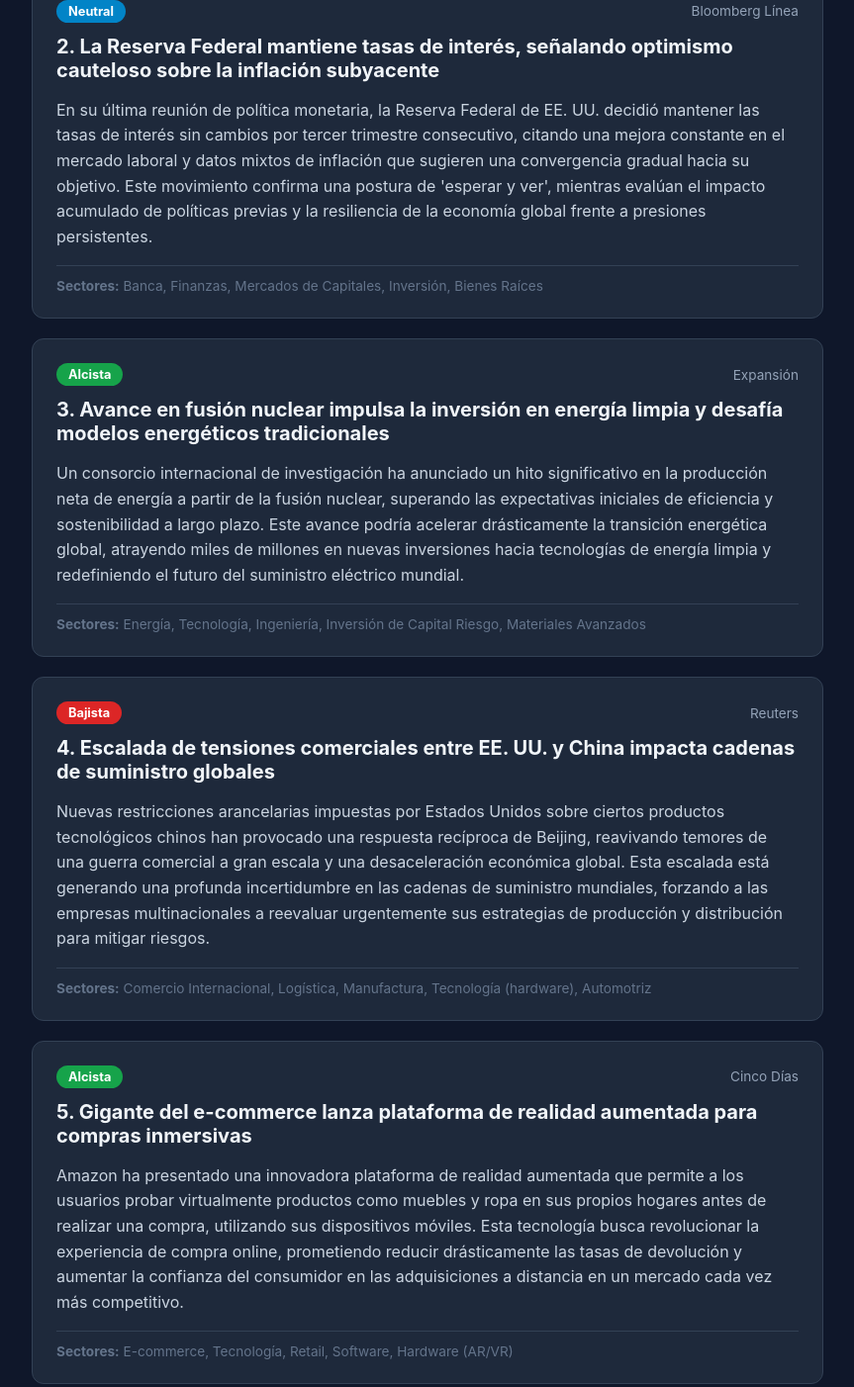
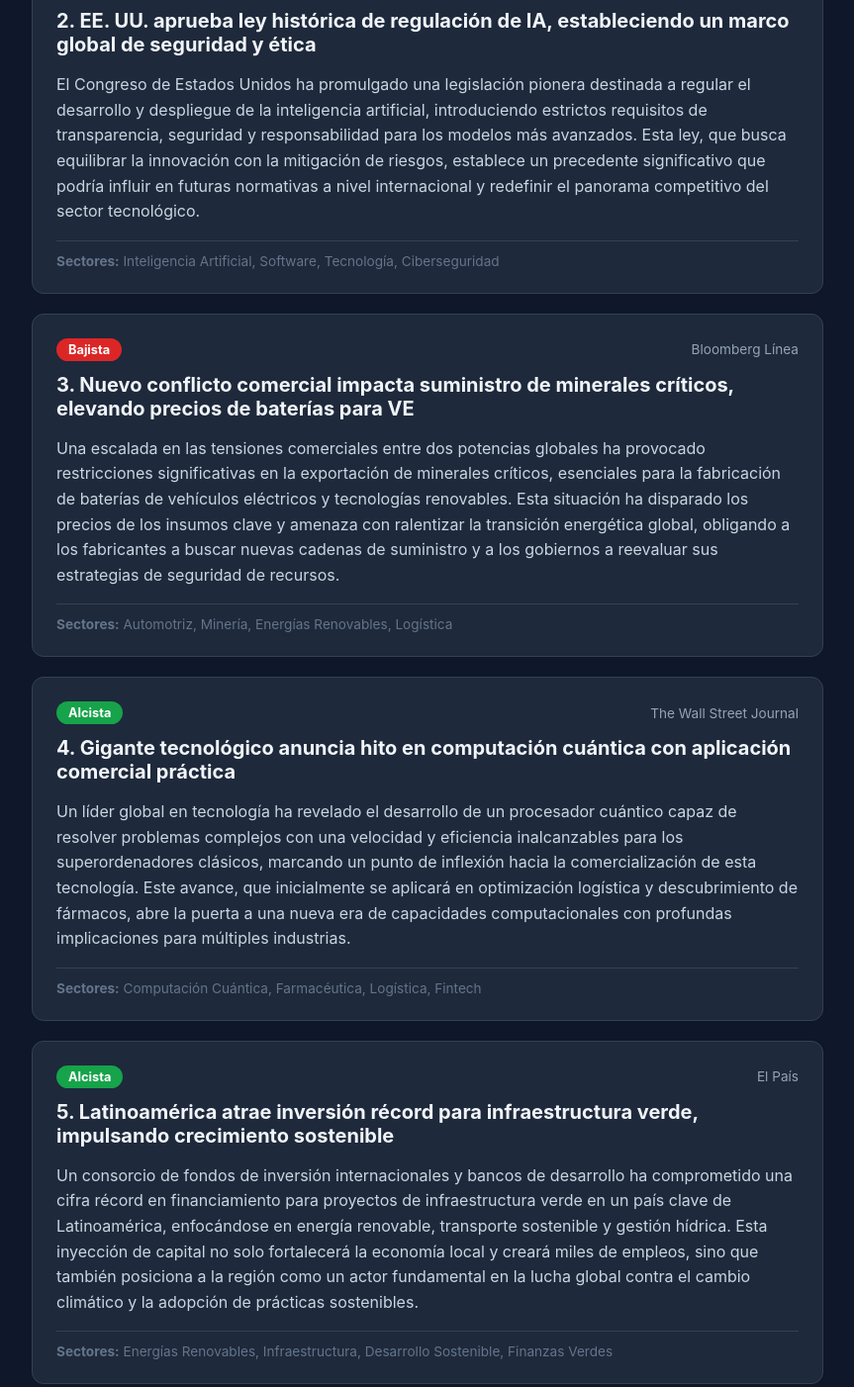
Before and after one commit to Jjjay-p/automatizacion, a plain HTML site: page index.html in a window 1280 px wide. Shown: the part 633-2035 px from the top of the page at 99% size, without its empty margins (208-1071 px from the left). Drawn offline with Linux system fonts and the light colour scheme.

Commit message:
Actualización diaria de portal de noticias

```diff
--- a/index.html
+++ b/index.html
@@ -34,7 +34,7 @@
     <div class="container">
         <header>
             <h1>📰 What's Happening Today?</h1>
-            <p class="timestamp">Última actualización: 26/11/2026 17:55 (hs)</p>
+            <p class="timestamp">Última actualización: 27/11/2026 17:41 (hs)</p>
             <button class="btn-update" id="reloadBtn" onclick="dispararActualizacion()">
                 🔄 Actualizar Noticias Ahora
             </button>
@@ -44,61 +44,61 @@
 
         <div class="card">
             <div class="card-header">
-                <span class="badge" style="background-color: #dc2626;">Bajista</span>
-                <span class="source">El País</span>
+                <span class="badge" style="background-color: #0284c7;">Neutral</span>
+                <span class="source">Financial Times en Español</span>
             </div>
-            <h2>1. La Unión Europea aprueba el marco regulatorio definitivo para la IA, impactando a gigantes tecnológicos globales</h2>
-            <p class="summary">Tras años de intensas negociaciones, la Unión Europea ha finalizado su Ley de Inteligencia Artificial, estableciendo normas estrictas sobre el uso de sistemas de alto riesgo y la transparencia algorítmica. Esta legislación pionera busca proteger los derechos fundamentales de los ciudadanos europeos, pero impone desafíos significativos para las empresas tecnológicas globales, obligándolas a adaptar sus modelos de negocio y operaciones para cumplir con las nuevas directrices.</p>
+            <h2>1. BCE insinúa recortes de tasas para 2027 ante desaceleración, desafiando la inflación persistente</h2>
+            <p class="summary">El Banco Central Europeo ha señalado la posibilidad de iniciar recortes en sus tipos de interés a principios de 2027, citando una notable desaceleración en la actividad económica de la Eurozona, a pesar de que la inflación subyacente se mantiene por encima del objetivo del 2%. Este giro potencial en la política monetaria busca estimular el crecimiento, generando incertidumbre en los mercados sobre el equilibrio entre estabilidad de precios y apoyo económico.</p>
             <div class="card-footer">
-                <strong>Sectores:</strong> Tecnología, Software, Regulación, Consultoría
+                <strong>Sectores:</strong> Banca, Mercados Financieros, Inmobiliario, Automotriz
             </div>
         </div>
 
         <div class="card">
             <div class="card-header">
                 <span class="badge" style="background-color: #0284c7;">Neutral</span>
+                <span class="source">Reuters</span>
+            </div>
+            <h2>2. EE. UU. aprueba ley histórica de regulación de IA, estableciendo un marco global de seguridad y ética</h2>
+            <p class="summary">El Congreso de Estados Unidos ha promulgado una legislación pionera destinada a regular el desarrollo y despliegue de la inteligencia artificial, introduciendo estrictos requisitos de transparencia, seguridad y responsabilidad para los modelos más avanzados. Esta ley, que busca equilibrar la innovación con la mitigación de riesgos, establece un precedente significativo que podría influir en futuras normativas a nivel internacional y redefinir el panorama competitivo del sector tecnológico.</p>
+            <div class="card-footer">
+                <strong>Sectores:</strong> Inteligencia Artificial, Software, Tecnología, Ciberseguridad
+            </div>
+        </div>
+
+        <div class="card">
+            <div class="card-header">
+                <span class="badge" style="background-color: #dc2626;">Bajista</span>
                 <span class="source">Bloomberg Línea</span>
             </div>
-            <h2>2. La Reserva Federal mantiene tasas de interés, señalando optimismo cauteloso sobre la inflación subyacente</h2>
-            <p class="summary">En su última reunión de política monetaria, la Reserva Federal de EE. UU. decidió mantener las tasas de interés sin cambios por tercer trimestre consecutivo, citando una mejora constante en el mercado laboral y datos mixtos de inflación que sugieren una convergencia gradual hacia su objetivo. Este movimiento confirma una postura de 'esperar y ver', mientras evalúan el impacto acumulado de políticas previas y la resiliencia de la economía global frente a presiones persistentes.</p>
+            <h2>3. Nuevo conflicto comercial impacta suministro de minerales críticos, elevando precios de baterías para VE</h2>
+            <p class="summary">Una escalada en las tensiones comerciales entre dos potencias globales ha provocado restricciones significativas en la exportación de minerales críticos, esenciales para la fabricación de baterías de vehículos eléctricos y tecnologías renovables. Esta situación ha disparado los precios de los insumos clave y amenaza con ralentizar la transición energética global, obligando a los fabricantes a buscar nuevas cadenas de suministro y a los gobiernos a reevaluar sus estrategias de seguridad de recursos.</p>
             <div class="card-footer">
-                <strong>Sectores:</strong> Banca, Finanzas, Mercados de Capitales, Inversión, Bienes Raíces
+                <strong>Sectores:</strong> Automotriz, Minería, Energías Renovables, Logística
             </div>
         </div>
 
         <div class="card">
             <div class="card-header">
                 <span class="badge" style="background-color: #16a34a;">Alcista</span>
-                <span class="source">Expansión</span>
+                <span class="source">The Wall Street Journal</span>
             </div>
-            <h2>3. Avance en fusión nuclear impulsa la inversión en energía limpia y desafía modelos energéticos tradicionales</h2>
-            <p class="summary">Un consorcio internacional de investigación ha anunciado un hito significativo en la producción neta de energía a partir de la fusión nuclear, superando las expectativas iniciales de eficiencia y sostenibilidad a largo plazo. Este avance podría acelerar drásticamente la transición energética global, atrayendo miles de millones en nuevas inversiones hacia tecnologías de energía limpia y redefiniendo el futuro del suministro eléctrico mundial.</p>
+            <h2>4. Gigante tecnológico anuncia hito en computación cuántica con aplicación comercial práctica</h2>
+            <p class="summary">Un líder global en tecnología ha revelado el desarrollo de un procesador cuántico capaz de resolver problemas complejos con una velocidad y eficiencia inalcanzables para los superordenadores clásicos, marcando un punto de inflexión hacia la comercialización de esta tecnología. Este avance, que inicialmente se aplicará en optimización logística y descubrimiento de fármacos, abre la puerta a una nueva era de capacidades computacionales con profundas implicaciones para múltiples industrias.</p>
             <div class="card-footer">
-                <strong>Sectores:</strong> Energía, Tecnología, Ingeniería, Inversión de Capital Riesgo, Materiales Avanzados
-            </div>
-        </div>
-
-        <div class="card">
-            <div class="card-header">
-                <span class="badge" style="background-color: #dc2626;">Bajista</span>
-                <span class="source">Reuters</span>
-            </div>
-            <h2>4. Escalada de tensiones comerciales entre EE. UU. y China impacta cadenas de suministro globales</h2>
-            <p class="summary">Nuevas restricciones arancelarias impuestas por Estados Unidos sobre ciertos productos tecnológicos chinos han provocado una respuesta recíproca de Beijing, reavivando temores de una guerra comercial a gran escala y una desaceleración económica global. Esta escalada está generando una profunda incertidumbre en las cadenas de suministro mundiales, forzando a las empresas multinacionales a reevaluar urgentemente sus estrategias de producción y distribución para mitigar riesgos.</p>
-            <div class="card-footer">
-                <strong>Sectores:</strong> Comercio Internacional, Logística, Manufactura, Tecnología (hardware), Automotriz
+                <strong>Sectores:</strong> Computación Cuántica, Farmacéutica, Logística, Fintech
             </div>
         </div>
 
         <div class="card">
             <div class="card-header">
                 <span class="badge" style="background-color: #16a34a;">Alcista</span>
-                <span class="source">Cinco Días</span>
+                <span class="source">El País</span>
             </div>
-            <h2>5. Gigante del e-commerce lanza plataforma de realidad aumentada para compras inmersivas</h2>
-            <p class="summary">Amazon ha presentado una innovadora plataforma de realidad aumentada que permite a los usuarios probar virtualmente productos como muebles y ropa en sus propios hogares antes de realizar una compra, utilizando sus dispositivos móviles. Esta tecnología busca revolucionar la experiencia de compra online, prometiendo reducir drásticamente las tasas de devolución y aumentar la confianza del consumidor en las adquisiciones a distancia en un mercado cada vez más competitivo.</p>
+            <h2>5. Latinoamérica atrae inversión récord para infraestructura verde, impulsando crecimiento sostenible</h2>
+            <p class="summary">Un consorcio de fondos de inversión internacionales y bancos de desarrollo ha comprometido una cifra récord en financiamiento para proyectos de infraestructura verde en un país clave de Latinoamérica, enfocándose en energía renovable, transporte sostenible y gestión hídrica. Esta inyección de capital no solo fortalecerá la economía local y creará miles de empleos, sino que también posiciona a la región como un actor fundamental en la lucha global contra el cambio climático y la adopción de prácticas sostenibles.</p>
             <div class="card-footer">
-                <strong>Sectores:</strong> E-commerce, Tecnología, Retail, Software, Hardware (AR/VR)
+                <strong>Sectores:</strong> Energías Renovables, Infraestructura, Desarrollo Sostenible, Finanzas Verdes
             </div>
         </div>
 
```
